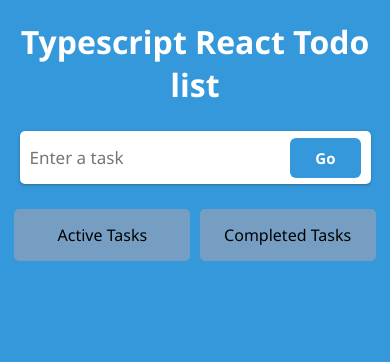
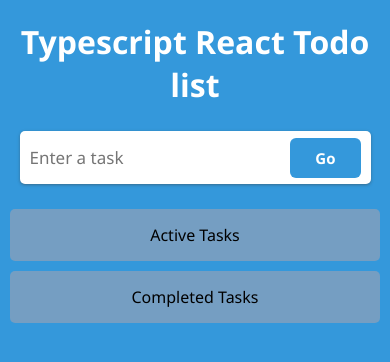
Before and after one commit to cedricheijlman/react-typescript-todolist, a React (Create React App) app: page / in a window 390 px wide. Shown: the top 362 px of the page. Built offline with nearby package versions, Linux system fonts and the light colour scheme.

Commit message:
ui responsive

```diff
--- a/src/components/SingleTodo.css
+++ b/src/components/SingleTodo.css
@@ -40,12 +40,14 @@
 }
 
 @media (max-width: 700px) {
-  .todos {
-    width: 95%;
+  .allTodos__activeTasks,
+  .allTodos__completedTasks {
+    width: 100% !important;
+    margin-bottom: 10px;
   }
 
-  .singleTodo {
-    width: 100%;
+  .allTodos {
+    flex-direction: column;
   }
 }
 
```
